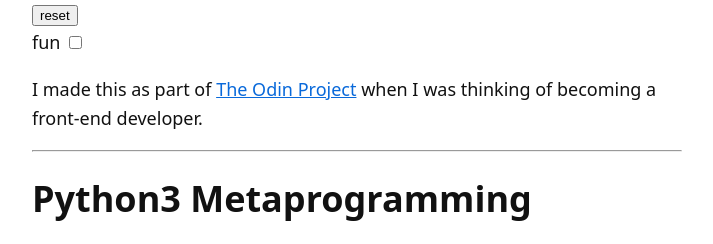
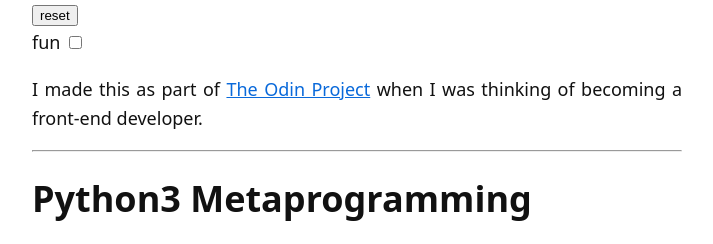
Before and after one commit to yrom1/flask-dashboard, a Flask app: page /fun in a window 1280 px wide. Shown: the part 921-1165 px from the top of the page, without its empty margins (283-996 px from the left). Run offline with Flask 2, Linux system fonts and the light colour scheme; parts of the project's set-up code (start-up, migrations or seed data) failed here and were passed over; some libraries are stand-ins or nearby versions.

Commit message:
Add text justify to css

```diff
--- a/static/styles.css
+++ b/static/styles.css
@@ -13,7 +13,9 @@ body {
     line-height: 1.6;
     font-size: 18px;
     color: var(--main-text-color);
-    padding: 0 10px
+    padding: 0 10px;
+    text-align: justify;
+    text-justify: inter-word;
 }
 
 h1,
```
